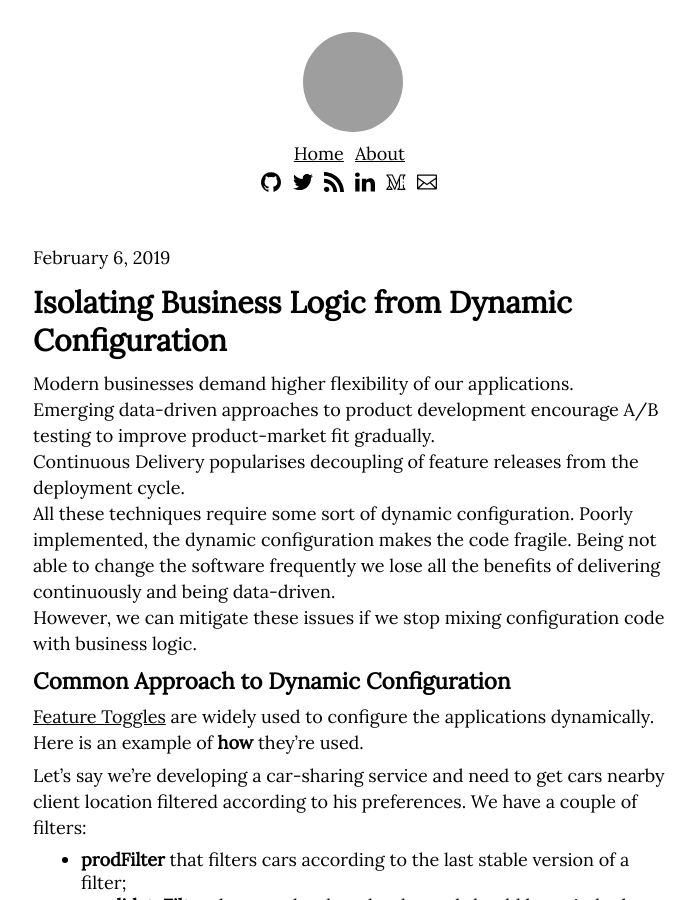
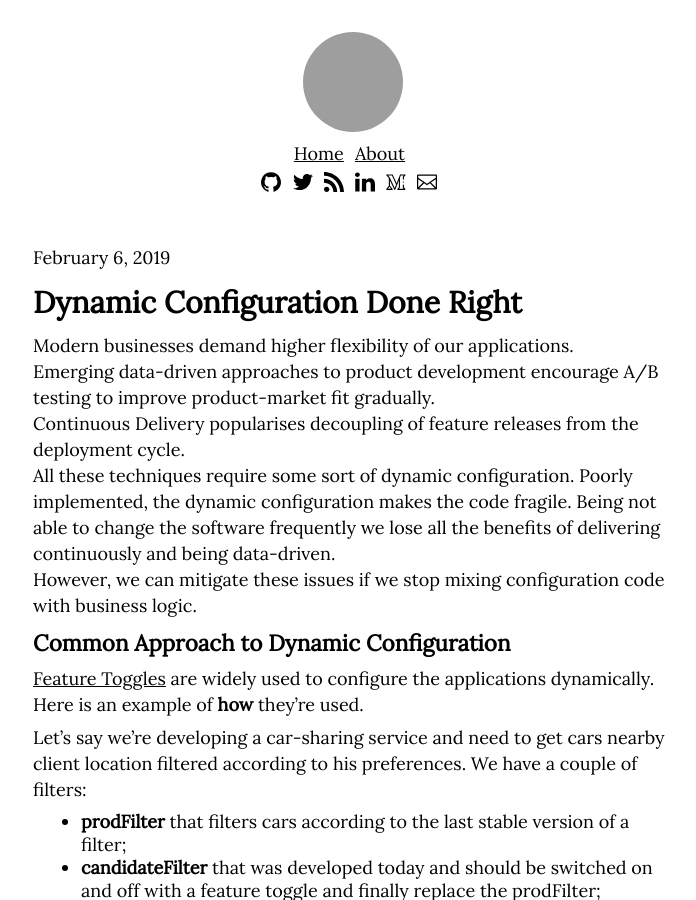
Before and after one commit to IlyaZinkovich/ilyazinkovich.github.io, a Jekyll site: the page built from _posts/2019/feb/2019-02-08-dynamic-configuration.md, in a window 1280 px wide and 900 px high, cut to the strip 0-900 px from the top of the window. Shown: the whole strip, without its empty margins (287-983 px from the left). Built offline with Jekyll 4.4.1, drawn with Linux system fonts in a browser that asks for light colours; comment, search, counter and statistics services are not loaded; some of the changed text lies outside the part shown; grey boxes are pictures that could not be loaded.

Commit message:
Renamed the title

```diff
--- a/_posts/2019/feb/2019-02-08-dynamic-configuration.md
+++ b/_posts/2019/feb/2019-02-08-dynamic-configuration.md
@@ -1,7 +1,7 @@
 ---
 layout: post
 date: 2019-02-06
-title: Isolating Business Logic from Dynamic Configuration
+title: Dynamic Configuration Done Right
 description: |
 keywords:
   - modular design
@@ -49,7 +49,7 @@ Think of a way to unit-test this code. The mechanism of enabling and disabling t
 
 Can we do better than this?
 
-## Extracting Configuration from Business Logic
+## Done Right
 
 The first step is to define an interface for switchable components. In our case, we just need to extract the filtering function. If a switchable part contains multiple statements, we can encapsulate it in an object or a function that implements the interface.
 
```
